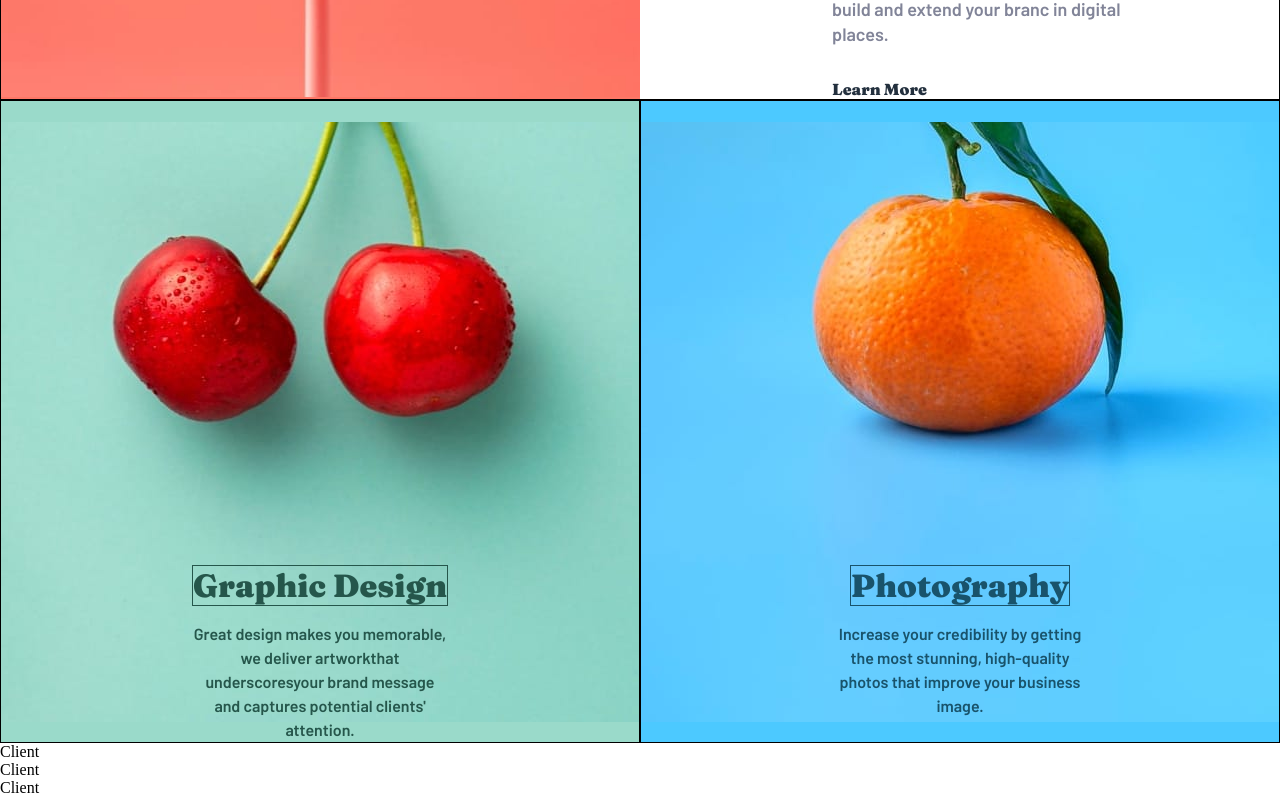
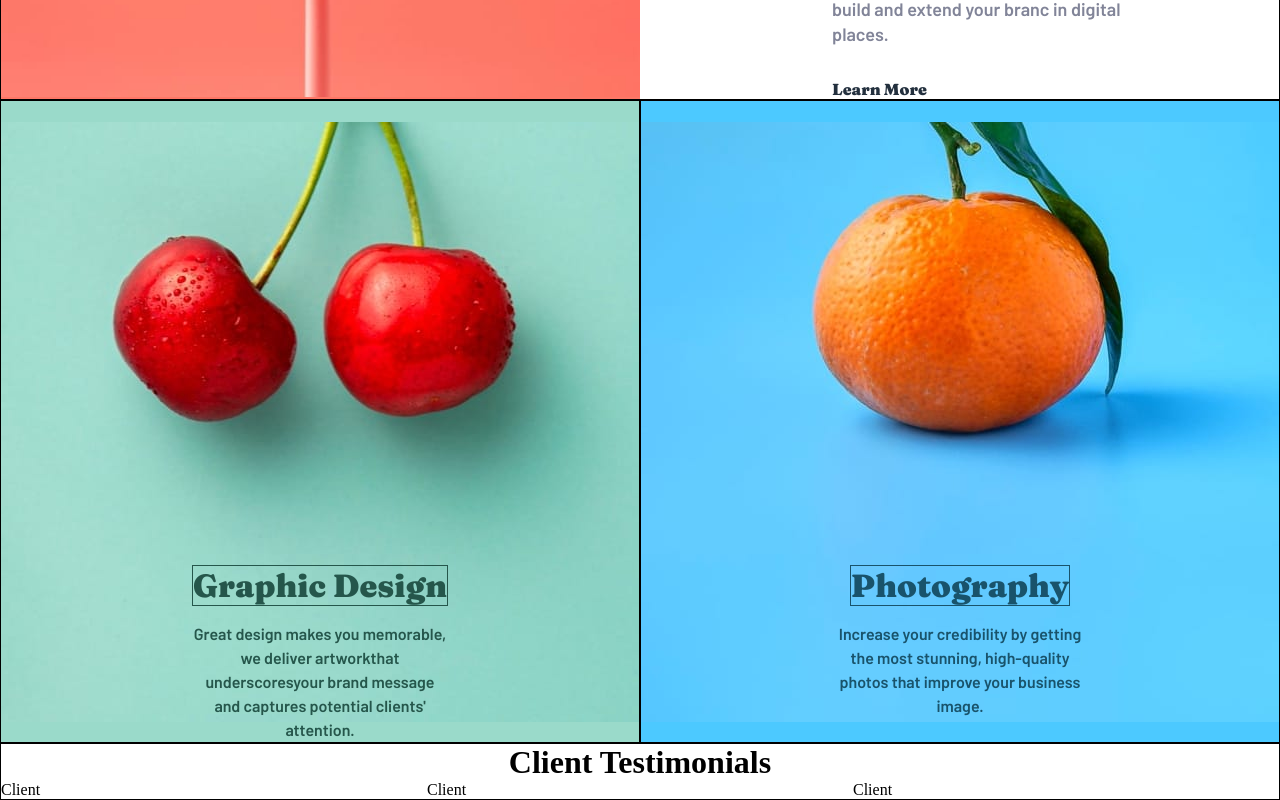
Before and after one commit to Nhoj-Plummer/sunnyside-agency-landing-page, a React (Create React App) app: page / in a window 1280 px wide. Shown: the part 1854-2654 px from the top of the page. Built offline with nearby package versions, Linux system fonts and the light colour scheme.

Commit message:
Making progress on review section

```diff
--- a/src/components/Client/Client.css
+++ b/src/components/Client/Client.css
@@ -0,0 +1,3 @@
+.client-container {
+  flex: 1;
+}
--- a/src/components/Client/Client.js
+++ b/src/components/Client/Client.js
@@ -2,7 +2,7 @@ import React from "react"
 import "./Client.css"
 
 const Client = () => {
-  return <div>Client</div>
+  return <div className="client-container">Client</div>
 }
 
 export default Client
--- a/src/containers/Reviews/Reviews.css
+++ b/src/containers/Reviews/Reviews.css
@@ -1,3 +1,22 @@
 .reviews-container {
+  display: flex;
+  flex-wrap: wrap;
+  border: 1px solid;
+}
 
+.reviews-container h1 {
+  text-align: center;
+  width: 100%;
 }
+
+/* Conditional Section */
+/* Mobile Rules */
+@media screen and (max-width: 540px) {
+  .reviews-container {
+    flex-direction: column;
+  }
+}
+
+/* Desktop Rules */
+@media screen and (min-width: 540px) {
+}
--- a/src/containers/Reviews/Reviews.js
+++ b/src/containers/Reviews/Reviews.js
@@ -5,6 +5,7 @@ import "./Reviews.css"
 function Reviews() {
   return (
     <div className="reviews-container">
+      <h1>Client Testimonials</h1>
       <Client />
       <Client />
       <Client />
```
